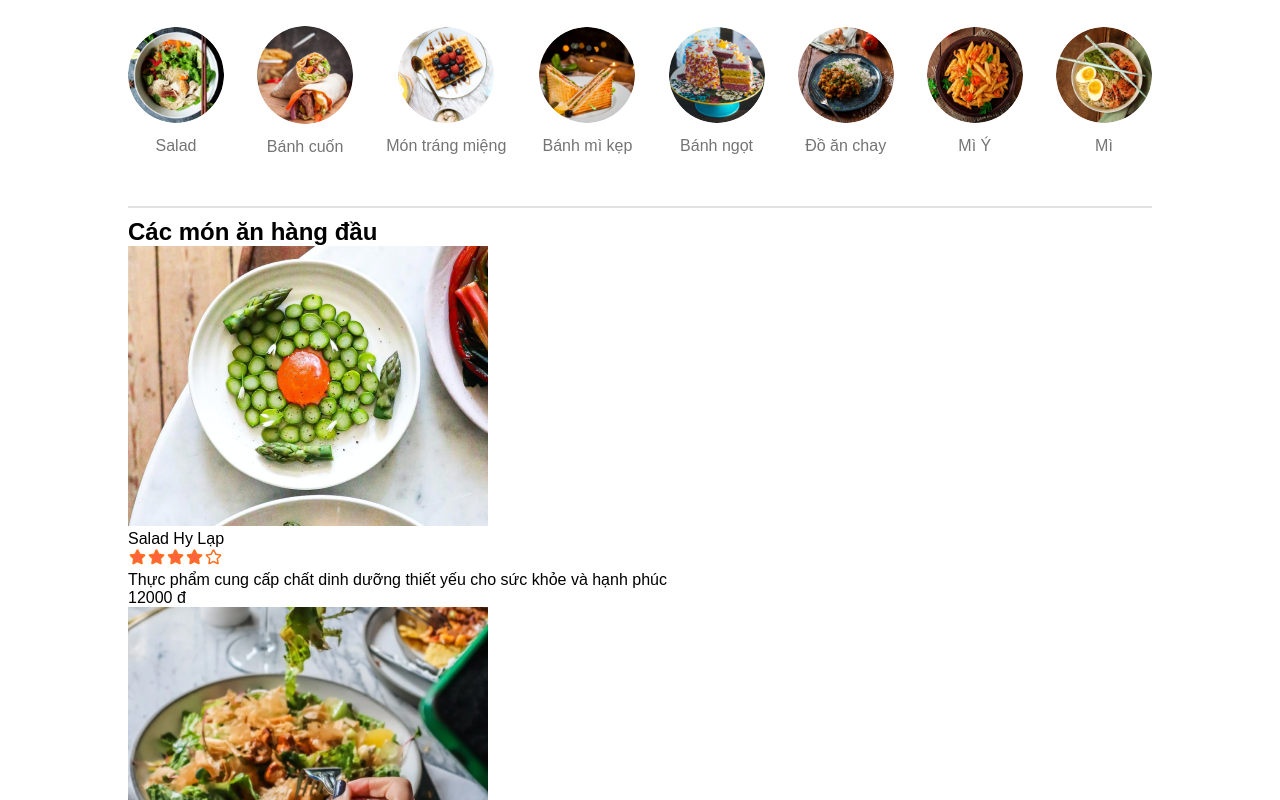
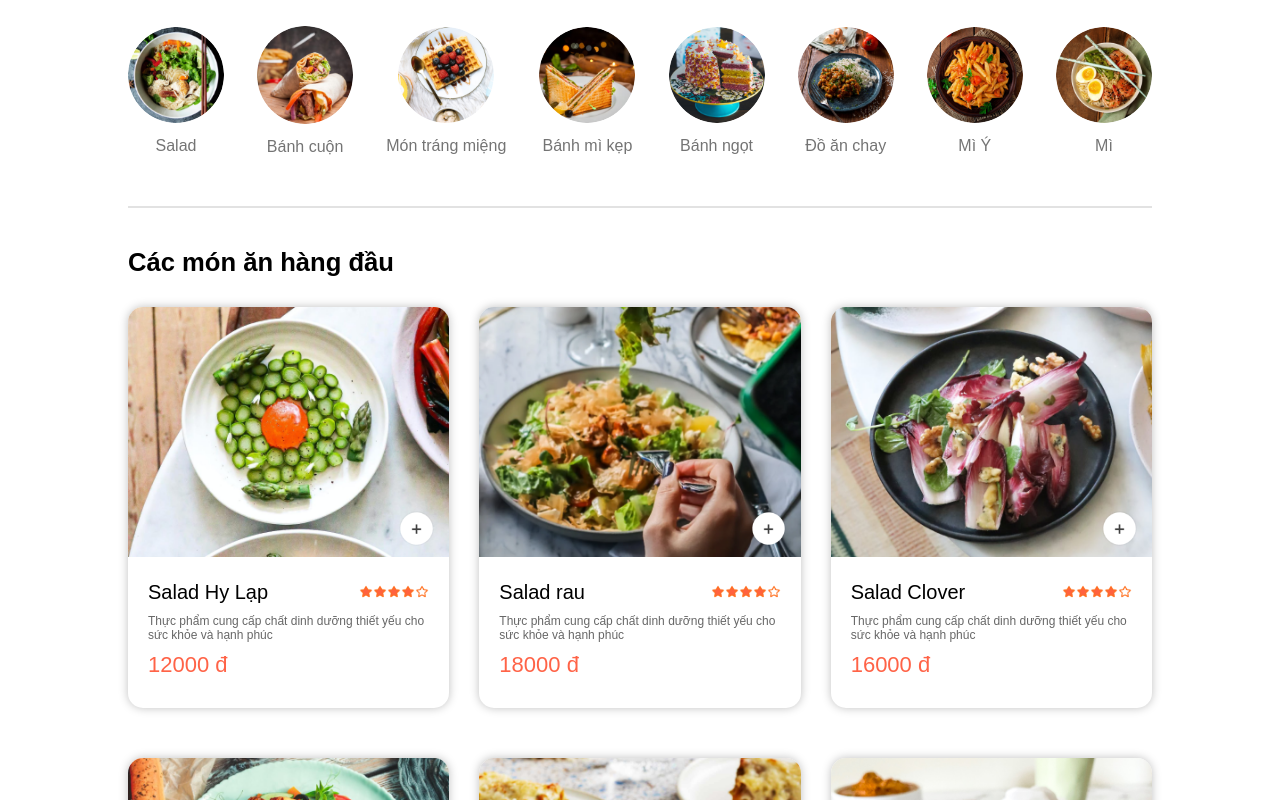
Before and after one commit to haduc25/Projects-2024, a React (Vite) app in the folder MERNStack-2024/do-an-nhanh-268/frontend/: page / in a window 1280 px wide. Shown: the part 700-1500 px from the top of the page. Built offline with nearby package versions, Linux system fonts and the light colour scheme; a web font is replaced by a local one.

Commit message:
Update & Create: assets_vn, FoodItem, StoreContext

```diff
--- a/MERNStack-2024/do-an-nhanh-268/frontend/src/assets/assets_vn.js
+++ b/MERNStack-2024/do-an-nhanh-268/frontend/src/assets/assets_vn.js
@@ -88,7 +88,7 @@ export const menu_list = [
         menu_image: menu_1,
     },
     {
-        menu_name: 'Bánh cuốn',
+        menu_name: 'Bánh cuộn',
         menu_image: menu_2,
     },
     {
@@ -152,35 +152,35 @@ export const food_list = [
     },
     {
         _id: '5',
-        name: 'Cuốn Lasagna',
+        name: 'Lasagna cuộn',
         image: food_5,
         price: 14000,
         description: 'Thực phẩm cung cấp chất dinh dưỡng thiết yếu cho sức khỏe và hạnh phúc',
-        category: 'Bánh cuốn',
+        category: 'Bánh cuộn',
     },
     {
         _id: '6',
-        name: 'Cuốn Peri Peri',
+        name: 'Gà rán cuộn',
         image: food_6,
         price: 12000,
         description: 'Thực phẩm cung cấp chất dinh dưỡng thiết yếu cho sức khỏe và hạnh phúc',
-        category: 'Bánh cuốn',
+        category: 'Bánh cuộn',
     },
     {
         _id: '7',
-        name: 'Cuốn gà',
+        name: 'Rau cuộn',
         image: food_7,
         price: 20000,
         description: 'Thực phẩm cung cấp chất dinh dưỡng thiết yếu cho sức khỏe và hạnh phúc',
-        category: 'Bánh cuốn',
+        category: 'Bánh cuộn',
     },
     {
         _id: '8',
-        name: 'Cuốn rau',
+        name: 'Trứng cuộn',
         image: food_8,
         price: 15000,
         description: 'Thực phẩm cung cấp chất dinh dưỡng thiết yếu cho sức khỏe và hạnh phúc',
-        category: 'Bánh cuốn',
+        category: 'Bánh cuộn',
     },
     {
         _id: '9',
@@ -304,7 +304,7 @@ export const food_list = [
     },
     {
         _id: '24',
-        name: 'Cơm bí ngòi',
+        name: 'Cơm rang trứng', // lòng đào
         image: food_24,
         price: 12000,
         description: 'Thực phẩm cung cấp chất dinh dưỡng thiết yếu cho sức khỏe và hạnh phúc',
--- a/MERNStack-2024/do-an-nhanh-268/frontend/src/components/FoodDisplay/FoodDisplay.css
+++ b/MERNStack-2024/do-an-nhanh-268/frontend/src/components/FoodDisplay/FoodDisplay.css
@@ -0,0 +1,19 @@
+.food-display {
+    margin-top: 30px;
+}
+
+.food-display h2 {
+    font-size: max(2vw, 24px);
+    font-weight: 600;
+}
+
+.food-display-list {
+    display: grid;
+    grid-template-columns: repeat(
+        auto-fill,
+        minmax(240px, 1fr)
+    ); /* Tự động điền cột, với mỗi cột có chiều rộng tối thiểu 240px và tối đa 1fr (chia đều không gian còn lại) */
+    margin-top: 30px;
+    gap: 30px; /* Khoảng cách giữa các phần tử trong lưới, cả theo chiều ngang và dọc */
+    row-gap: 50px; /* Khoảng cách giữa các hàng trong lưới */
+}
--- a/MERNStack-2024/do-an-nhanh-268/frontend/src/components/FoodItem/FoodItem.css
+++ b/MERNStack-2024/do-an-nhanh-268/frontend/src/components/FoodItem/FoodItem.css
@@ -0,0 +1,80 @@
+.food-item {
+    width: 100%;
+    margin: auto;
+    border-radius: 15px;
+    box-shadow: 0px 0px 10px rgba(0, 0, 0, 0.25);
+    transition: 0.3s;
+    animation: fadeIn 1s;
+    /* background-color: yellow; */
+}
+
+.food-item-img-container {
+    position: relative;
+}
+
+.food-item-img-container .add {
+    position: absolute;
+    width: 35px;
+    bottom: 15px;
+    right: 15px;
+    cursor: pointer;
+    border-radius: 50%;
+    user-select: none;
+    -webkit-user-drag: none;
+}
+
+.food-item-counter {
+    position: absolute;
+    bottom: 15px;
+    right: 15px;
+    display: flex;
+    align-items: center;
+    gap: 10px;
+    padding: 6px;
+    border-radius: 50px;
+    background-color: #fff;
+}
+
+.food-item-counter img {
+    width: 30px;
+    cursor: pointer;
+    user-select: none;
+    -webkit-user-drag: none;
+}
+
+.food-item-image {
+    width: 100%;
+    border-radius: 15px 15px 0px 0px;
+}
+
+.food-item-info {
+    padding: 20px;
+}
+
+.food-item-name-rating {
+    display: flex;
+    justify-content: space-between;
+    align-items: center;
+    margin-bottom: 10px;
+}
+
+.food-item-name-rating p {
+    font-size: 20px;
+    font-weight: 500;
+}
+
+.food-item-name-rating img {
+    width: 70px;
+}
+
+.food-item-desc {
+    color: #676767;
+    font-size: 12px;
+}
+
+.food-item-price {
+    font-size: 22px;
+    font-weight: 500;
+    color: tomato;
+    margin: 10px 0px;
+}
--- a/MERNStack-2024/do-an-nhanh-268/frontend/src/components/FoodItem/FoodItem.jsx
+++ b/MERNStack-2024/do-an-nhanh-268/frontend/src/components/FoodItem/FoodItem.jsx
@@ -1,11 +1,50 @@
+import { useContext, useState } from 'react';
 import { assets } from '../../assets/assets_vn';
 import './FoodItem.css';
+import { StoreContext } from '../../context/StoreContext';
 
 const FoodItem = ({ id, name, price, description, image }) => {
+    const [itemCount, setItemCount] = useState(0);
+    const { cartItems, addToCart, removeFromCart } = useContext(StoreContext);
+
     return (
         <div className="food-item">
             <div className="food-item-img-container">
                 <img src={image} alt="" className="food-item-image" />
+                {/* {!itemCount ? (
+                    <img
+                        onClick={() => setItemCount((prev) => prev + 1)}
+                        src={assets.add_icon_white}
+                        alt="add icon"
+                        className="add"
+                    />
+                ) : (
+                    <div className="food-item-counter">
+                        <img
+                            onClick={() => setItemCount((prev) => prev - 1)}
+                            src={assets.remove_icon_red}
+                            alt="remove icon"
+                        />
+                        <p>{itemCount}</p>
+                        <img
+                            onClick={() => setItemCount((prev) => prev + 1)}
+                            src={assets.add_icon_green}
+                            alt="add icon 2"
+                        />
+                    </div>
+                )} */}
+
+                {!cartItems[id] ? (
+                    <img onClick={() => addToCart(id)} src={assets.add_icon_white} alt="add icon" className="add" />
+                ) : (
+                    <div className="food-item-counter">
+                        <img onClick={() => removeFromCart(id)} src={assets.remove_icon_red} alt="remove icon" />
+                        <p>{cartItems[id]}</p>
+                        <img onClick={() => addToCart(id)} src={assets.add_icon_green} alt="add icon 2" />
+                    </div>
+                )}
+
+                {console.log('cartItems[id]: ', cartItems[id])}
             </div>
             <div className="food-item-info">
                 <div className="food-item-name-rating">
--- a/MERNStack-2024/do-an-nhanh-268/frontend/src/components/Header/Header.css
+++ b/MERNStack-2024/do-an-nhanh-268/frontend/src/components/Header/Header.css
@@ -22,7 +22,7 @@
 .header-contents h2 {
     font-weight: 500;
     color: #fff;
-    font-size: max(4.5vw, 22px);
+    font-size: max(4.4vw, 22px);
 }
 
 .header-contents p {
--- a/MERNStack-2024/do-an-nhanh-268/frontend/src/context/StoreContext.jsx
+++ b/MERNStack-2024/do-an-nhanh-268/frontend/src/context/StoreContext.jsx
@@ -1,4 +1,4 @@
-import { createContext } from 'react';
+import { createContext, useEffect, useState } from 'react';
 import { food_list } from '../assets/assets_vn';
 
 // Tạo Context: Context này sẽ giúp chia sẻ dữ liệu trong toàn bộ ứng dụng mà không cần phải truyền qua props từng cấp
@@ -8,11 +8,45 @@ export const StoreContext = createContext(null);
  * StoreContextProvider là một component bao bọc (wrapper) được sử dụng để cung cấp giá trị của food_list cho các component con thông qua Context.
  * contextValue: Được khởi tạo với food_list, đây chính là giá trị sẽ được truyền tới các component con.
  * StoreContext.Provider: Sử dụng Provider để cung cấp contextValue cho tất cả các component con bên trong ({props.children}).
- *
- *
  */
 const StoreContextProvider = (props) => {
-    const contextValue = { food_list };
+    const [cartItems, setCartItems] = useState({});
+
+    // ADD TO CART
+    const addToCart = (itemId) => {
+        if (!cartItems[itemId]) {
+            // Thêm món ăn vào giỏ hàng: tạo ra một đối tượng mới, sao chép tất cả các mục từ prev, và thêm mục mới cho itemId với giá trị là 1.
+            setCartItems((prev) => ({ ...prev, [itemId]: 1 }));
+        } else {
+            // Cập nhật số lượng món ăn nếu đã tồn tại: lấy số lượng hiện tại (prev[itemId]) và cộng thêm 1
+            setCartItems((prev) => ({ ...prev, [itemId]: prev[itemId] + 1 }));
+        }
+    };
+
+    // REMOVE FROM CART
+    const removeFromCart = (itemId) => {
+        // CASE 1
+        setCartItems((prev) => ({ ...prev, [itemId]: prev[itemId] - 1 }));
+
+        // CASE 2
+        // if (cartItems[itemId] > 1) {
+        //     // Cập nhật số lượng món ăn nếu đã tồn tại: lấy số lượng hiện tại (prev[itemId]) và trừ đi 1
+        //     setCartItems((prev) => ({ ...prev, [itemId]: prev[itemId] - 1 }));
+        // } else {
+        //     // Xóa món ăn khỏi giỏ hàng: tạo ra đối tượng mới, sao chép tất cả các mục từ prev, và loại bỏ mục mới cho itemId
+        //     setCartItems((prev) => {
+        //         const newCartItems = { ...prev };
+        //         delete newCartItems[itemId];
+        //         return newCartItems;
+        //     });
+        // }
+    };
+
+    useEffect(() => {
+        console.log('cartItems: ', cartItems);
+    }, [cartItems]);
+
+    const contextValue = { food_list, cartItems, setCartItems, addToCart, removeFromCart };
     return <StoreContext.Provider value={contextValue}>{props.children}</StoreContext.Provider>;
 };
 
```
